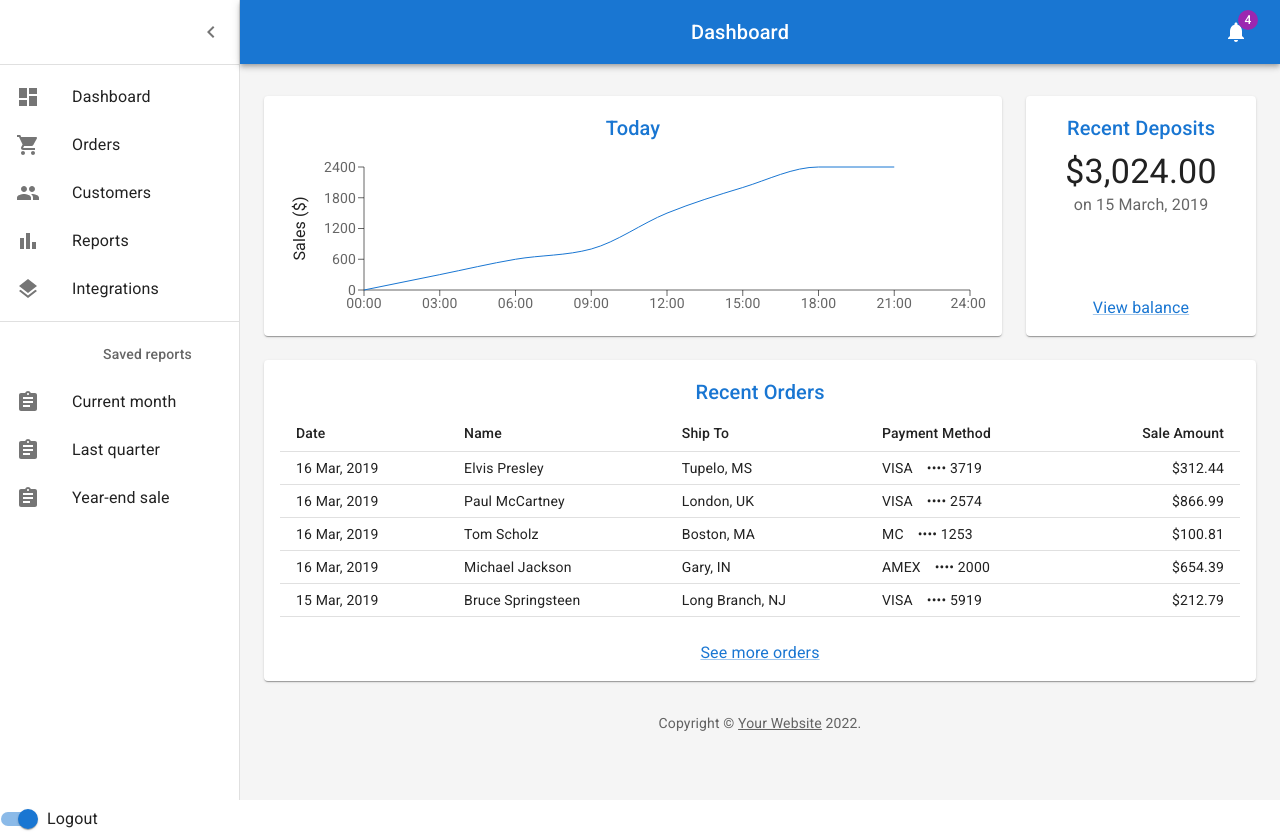
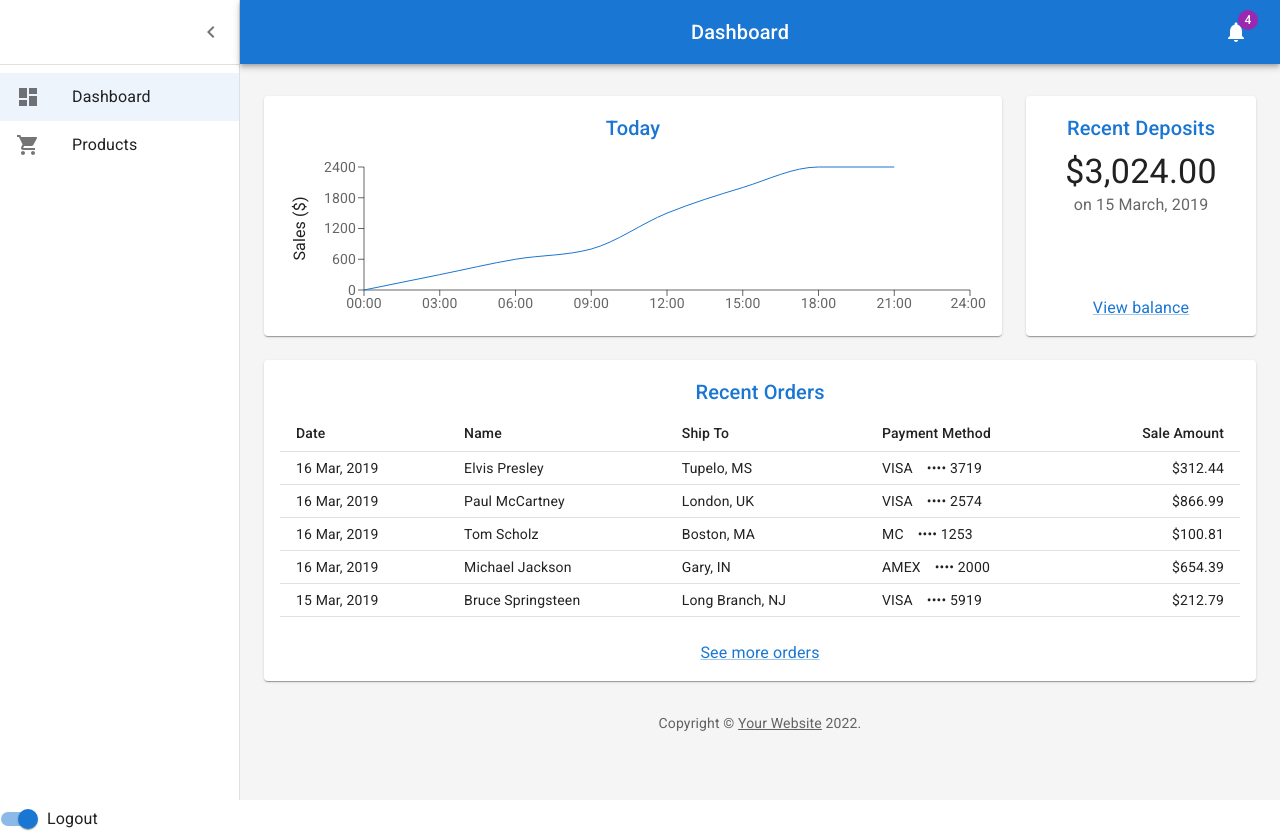
Before and after one commit to YaroslavBemov/mps, a React (Create React App) app in the folder frontend/: page / in a window 1280 px wide. Both pictures are taken after a click on the label "Login". Built offline with nearby package versions, Linux system fonts and the light colour scheme.

Commit message:
update routing

```diff
--- a/frontend/src/features/layout/Layout.tsx
+++ b/frontend/src/features/layout/Layout.tsx
@@ -1,5 +1,5 @@
 import * as React from 'react';
-import { Outlet } from 'react-router-dom'
+import { Outlet, useNavigate } from 'react-router-dom'
 
 import { styled, createTheme, ThemeProvider } from '@mui/material/styles';
 import CssBaseline from '@mui/material/CssBaseline';
@@ -14,13 +14,17 @@ import IconButton from '@mui/material/IconButton';
 import Badge from '@mui/material/Badge';
 import Container from '@mui/material/Container';
 
+import ListItemButton from '@mui/material/ListItemButton';
+import ListItemIcon from '@mui/material/ListItemIcon';
+import ListItemText from '@mui/material/ListItemText';
+
 import MenuIcon from '@mui/icons-material/Menu';
 import ChevronLeftIcon from '@mui/icons-material/ChevronLeft';
 import NotificationsIcon from '@mui/icons-material/Notifications';
 
-import { mainListItems, secondaryListItems } from './listItems';
 import Copyright from '../../components/copyright/Copyright';
 
+import { routes } from '../../routes/routes'
 
 const drawerWidth: number = 240;
 
@@ -76,8 +80,20 @@ const mdTheme = createTheme();
 
 function DashboardContent() {
   const [open, setOpen] = React.useState(true);
+  const [selectedIndex, setSelectedIndex] = React.useState('/');
+  const [selectedItem, setSelectedItem] = React.useState('Dashboard');
+  const navigate = useNavigate()
   const toggleDrawer = () => {
     setOpen(!open);
+  };
+  const handleListItemClick = (
+    event: React.MouseEvent<HTMLDivElement, MouseEvent>,
+    path: string,
+    name: string
+  ) => {
+    setSelectedIndex(path);
+    setSelectedItem(name)
+    navigate(path)
   };
 
   return (
@@ -109,7 +125,7 @@ function DashboardContent() {
               noWrap
               sx={{ flexGrow: 1 }}
             >
-              Dashboard
+              {selectedItem}
             </Typography>
             <IconButton color="inherit">
               <Badge badgeContent={4} color="secondary">
@@ -133,9 +149,18 @@ function DashboardContent() {
           </Toolbar>
           <Divider />
           <List component="nav">
-            {mainListItems}
-            <Divider sx={{ my: 1 }} />
-            {secondaryListItems}
+            {routes.map((route, index) => (
+              <ListItemButton
+                selected={selectedIndex === route.path}
+                onClick={(event) => handleListItemClick(event, route.path, route.sidebarName)}
+                key={index}
+              >
+                <ListItemIcon>
+                  {<route.icon />}
+                </ListItemIcon>
+                <ListItemText primary={route.sidebarName} />
+              </ListItemButton>
+            ))}
           </List>
         </Drawer>
         <Box
--- a/frontend/src/routes/logged-in.tsx
+++ b/frontend/src/routes/logged-in.tsx
@@ -9,8 +9,8 @@ export default function LoggedIn() {
       <Routes>
         <Route path="/" element={<Layout />}>
           <Route index element={<Home />} />
-          {routes.map((route) => (
-            <Route path={route.path} element={<route.component />} />
+          {routes.map((route, index) => (
+            <Route path={route.path} element={<route.component />} key={index} />
           ))}
         </Route>
         <Route path="*" element={<NoMatch />} />
--- a/frontend/src/routes/routes.ts
+++ b/frontend/src/routes/routes.ts
@@ -1,15 +1,20 @@
-import Dashboard from "../features/dashboard/Dashboard"
+import DashboardIcon from '@mui/icons-material/Dashboard';
+import ShoppingCartIcon from '@mui/icons-material/ShoppingCart';
+
 import OutlinedCard from "../components/card/OutlinedCard"
+import Home from "../features/home/Home"
 
 export const routes = [
-  // {
-  //   path: '/',
-  //   sidebarName: 'Dashboard',
-  //   component: Dashboard
-  // },
+  {
+    path: '/',
+    sidebarName: 'Dashboard',
+    component: Home,
+    icon: DashboardIcon
+  },
   {
     path: 'products',
     sidebarName: 'Products',
-    component: OutlinedCard
+    component: OutlinedCard,
+    icon: ShoppingCartIcon
   },
 ]
```
